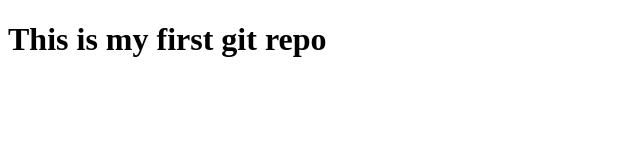
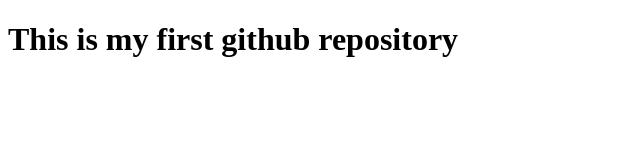
Before and after one commit to firoz128/my-first-git-repo, a plain HTML site: page index.html in a window 1280 px wide. Shown: the whole page, without its empty margins (0-640 px from the left). Drawn offline with Linux system fonts and the light colour scheme.

Commit message:
2nd commit

```diff
--- a/index.html
+++ b/index.html
@@ -6,6 +6,6 @@
     <title>Document</title>
 </head>
 <body>
-    <h1>This is my first git repo</h1>
+    <h1>This is my first github repository</h1>
 </body>
 </html>
```
